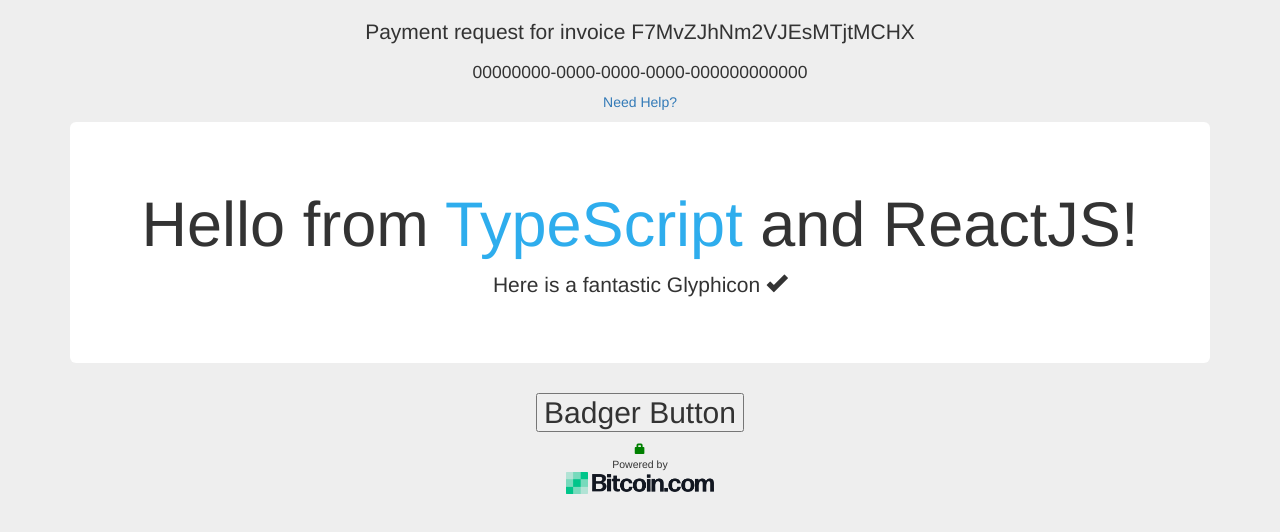
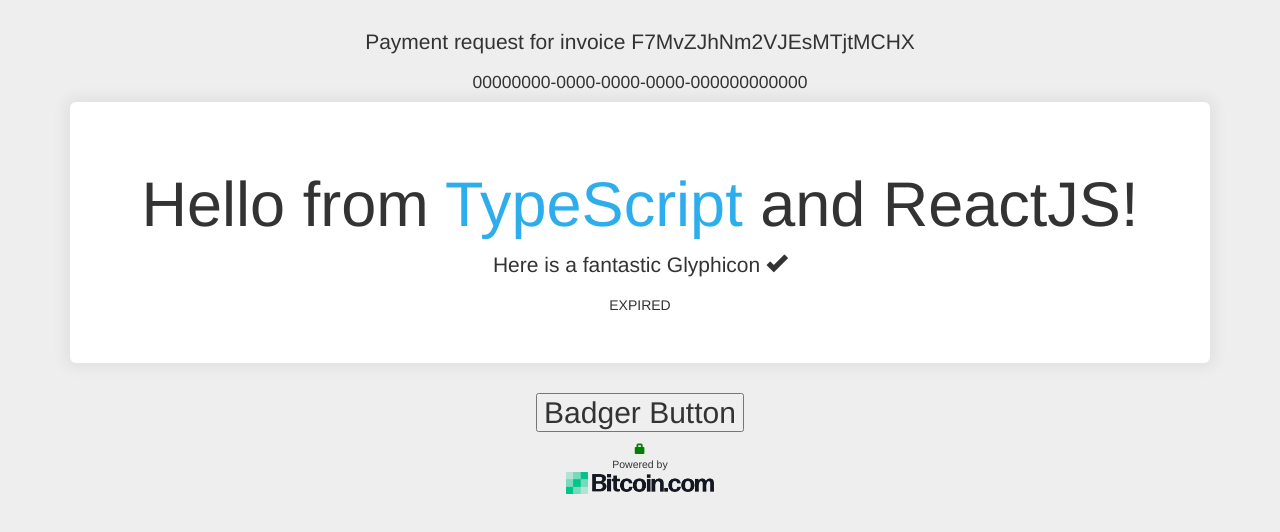
Before and after one commit to Bitcoin-com/bip70-merchant-services, a React app: page / in a window 1280 px wide. Shown: the top 532 px of the page. Built offline with nearby package versions, Linux system fonts and the light colour scheme.

Commit message:
Conditionally render need help

```diff
--- a/src/components/BIP70.less
+++ b/src/components/BIP70.less
@@ -7,11 +7,16 @@
 
     h1 {
       font-size: 1.5em;
+      margin-top: 30px;
     }
 
     h2 {
       font-size: 1.25em;
     }
+  }
+
+  .card {
+    box-shadow: 0 0 14px 6px rgba(0, 0, 0, 0.05);
   }
 }
 .myCustomStyleClass {
--- a/src/components/BIP70.tsx
+++ b/src/components/BIP70.tsx
@@ -31,7 +31,7 @@ export class BIP70 extends React.Component<BIP70Props, any> {
       ],
       time: "2019-08-08T05:36:19.643Z",
       expires: "2019-08-08T05:51:19.643Z",
-      status: "open",
+      status: "expired",
       merchantId: "00000000-0000-0000-0000-000000000000",
       memo: "Payment request for invoice F7MvZJhNm2VJEsMTjtMCHX",
       fiatSymbol: "BCH",
@@ -42,18 +42,26 @@ export class BIP70 extends React.Component<BIP70Props, any> {
   }
 
   render() {
+    let needHelp
+    if (this.state.status !== "expired") {
+      needHelp = (
+        <p>
+          <a href="https://developer.bitcoin.com" target="_blank">
+            Need Help?
+          </a>
+        </p>
+      )
+    }
+
     return (
       <div className="container">
         <div className="info">
           <h1>{this.state.memo}</h1>
           <h2>{this.state.merchantId}</h2>
+          {needHelp}
         </div>
-        <p>
-          <a href="https://developer.bitcoin.com" target="_blank">
-            Need Help?
-          </a>
-        </p>
-        <div className="jumbotron">
+        <div className="jumbotron card">
+          <div id="open">
             <h1>
               Hello from{" "}
               <span className="myCustomStyleClass">{this.props.compiler}</span>{" "}
@@ -63,6 +71,9 @@ export class BIP70 extends React.Component<BIP70Props, any> {
               Here is a fantastic Glyphicon{" "}
               <span className="glyphicon glyphicon-ok" />
             </p>
+          </div>
+
+          <div id="expired">EXPIRED</div>
         </div>
         <h2>
           <button>Badger Button</button>
```
Lines whose indentation alone changed are shown as unchanged.
